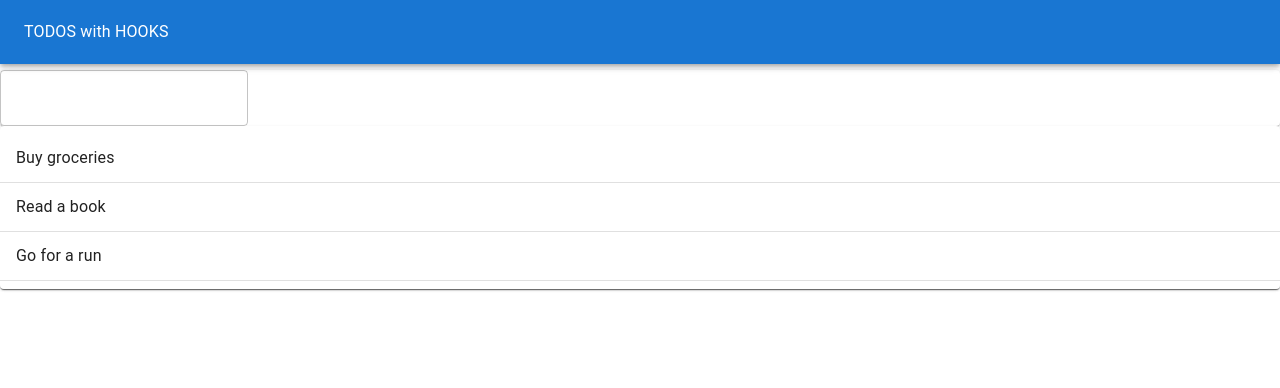
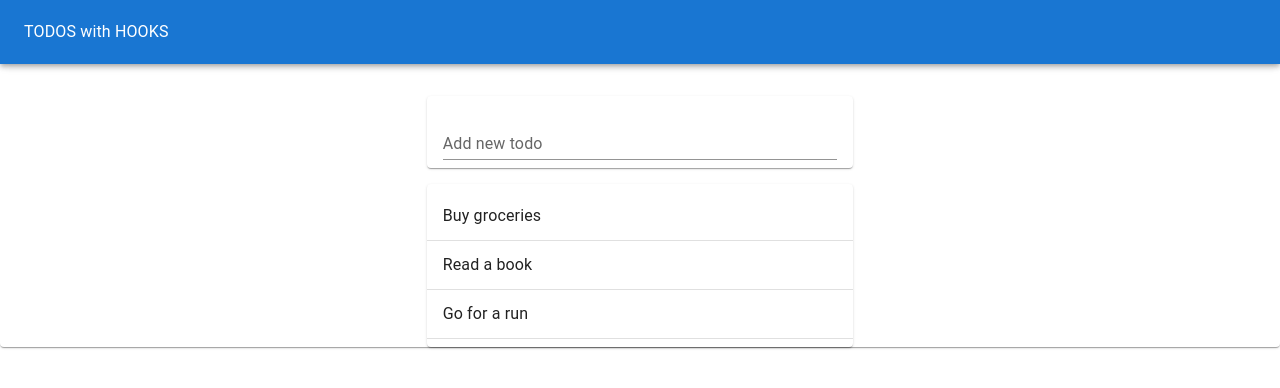
Before and after one commit to BBaccs/hooks-materialui, a React (Create React App) app: page / in a window 1280 px wide. Shown: the top 388 px of the page. Built offline with nearby package versions, Linux system fonts and the light colour scheme.

Commit message:
add basic styling

```diff
--- a/src/App.css
+++ b/src/App.css
@@ -39,4 +39,6 @@
 
 .runfrombar {
   margin-top: 70px;
+  margin: 5rem 0 1rem 0;
+  padding: 0 1rem;
 }
--- a/src/TodoApp.js
+++ b/src/TodoApp.js
@@ -22,11 +22,12 @@ export default function TodoApp() {
                     <Typography color='inherit'>TODOS with HOOKS</Typography>
                 </Toolbar>
             </AppBar>
-            <TodoForm myNameisaddTodo={addTodo} />
-            <TodoList todos={todos}>
-
-            </TodoList>
-            <Grid>
+            <Grid container style={{ marginTop: '1rem', justifyContent: 'center' }}>
+                <Grid item xs={11} md={8} lg={4}>
+                    <TodoForm myNameisaddTodo={addTodo} />
+                    <TodoList todos={todos}>
+                    </TodoList>
+                </Grid>
             </Grid>
         </Paper>
     )
--- a/src/TodoForm.js
+++ b/src/TodoForm.js
@@ -1,5 +1,5 @@
 import React from 'react';
-import { Paper, TextField, ListItem, ListItemText, Divider } from '@mui/material';
+import { Paper, TextField } from '@mui/material';
 import useInputState from './hooks/useInputState';
 
 export default function TodoForm({ myNameisaddTodo }) {
@@ -12,7 +12,15 @@ export default function TodoForm({ myNameisaddTodo }) {
                 myNameisaddTodo(value);  // this should be called addToDo but I'm emphasing something here for learning.
                 resetValue();
             }}>
-                <TextField id="outlined-basic" label="" variant="outlined" value={ value } onChange={ handleValueChange } />
+                <TextField
+                id="outlined-basic"
+                label="Add new todo"
+                variant="standard"
+                value={ value }
+                onChange={ handleValueChange }
+                margin='normal'
+                fullWidth
+            />
             </form>
         </Paper>
     )
```
